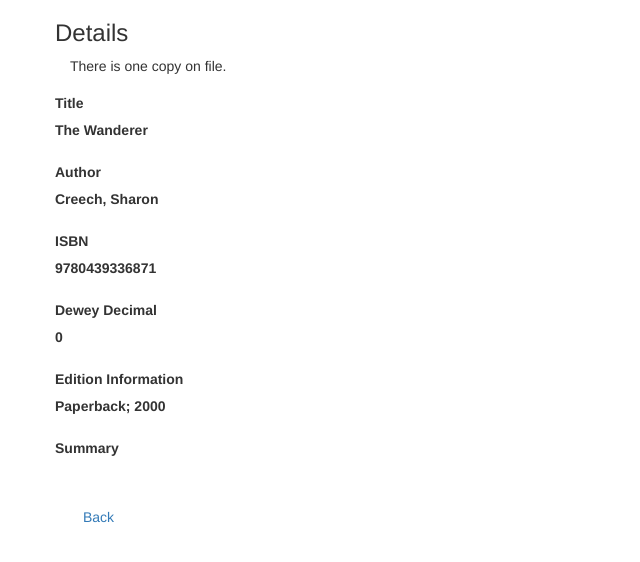
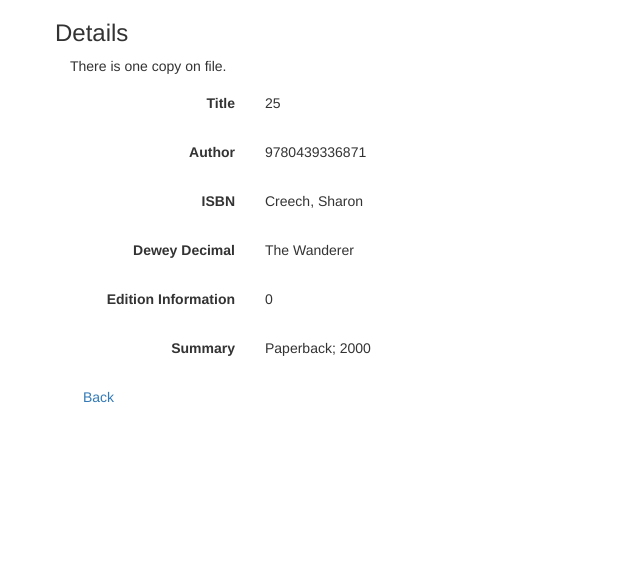
Before and after one commit to Bjubes/Library, a PHP site: page /read.php?id=25 in a window 1280 px wide. Shown: the top 562 px of the page, without its empty margins (0-640 px from the left). Run offline with PHP 8.4, Linux system fonts and the light colour scheme; data comes from the database, SQL or seed files in the repository.

Commit message:
loop read page and update bootstrap

```diff
--- a/read.php
+++ b/read.php
@@ -39,54 +39,23 @@
                     <p>There are <?php echo $data['amount'];?> copies on file.</p>
                     <?php } ?>
 	    			<div class="form-horizontal" >
-					  <div class="form-group">
-					    <label class="control-label">Title</label>
-					    <div class="controls">
-						    <label class="checkbox">
-						     	<?php echo $data['title'];?>
-						    </label>
-					    </div>
-					  </div>
-					  <div class="form-group">
-					    <label class="control-label">Author</label>
-					    <div class="controls">
-					      	<label class="checkbox">
-						     	<?php echo $data['author'];?>
-						    </label>
-					    </div>
-					  </div>
-					  <div class="form-group">
-					    <label class="control-label">ISBN</label>
-					    <div class="controls">
-					      	<label class="checkbox">
-						     	<?php echo $data['isbn'];?>
-						    </label>
-					    </div>
-					  </div>
+				    <?php
+                    $labels = array("Title", "Author", "ISBN", "Dewey Decimal", "Edition Information", "Summary");
+                    $i = 0;
+                    foreach ($data as $v) { ?>
                         <div class="form-group">
-					    <label class="control-label">Dewey Decimal</label>
-					    <div class="controls">
-						    <label class="checkbox">
-						     	<?php echo $data['dewey_decimal'];?>
-						    </label>
-					    </div>
-					  </div>
-					  <div class="form-group">
-					    <label class="control-label">Edition Information</label>
-					    <div class="controls">
-					      	<label class="checkbox">
-						     	<?php echo $data['edition_info'];?>
-						    </label>
-					    </div>
-					  </div>
-					  <div class="form-group">
-					    <label class="control-label">Summary</label>
-					    <div class="controls">
-					      	<label class="checkbox">
-						     	<?php echo $data['summary'];?>
-						    </label>
-					    </div>
-					  </div>
+                            <label class="col-sm-2 control-label"><?php echo $labels[$i]; ?></label>
+                            <div class="col-sm-10">
+                                <p class="form-control-static"><?php echo $v ?></p>
+                            </div>
+                        </div>
+                    <?php
+                        $i += 1;
+                        if ($i == 6){
+                        break;}
+                    }
+                    ?>
+
 					    <div class="form-actions">
 						  <a class="btn" href="index.php">Back</a>
 					   </div>
```
